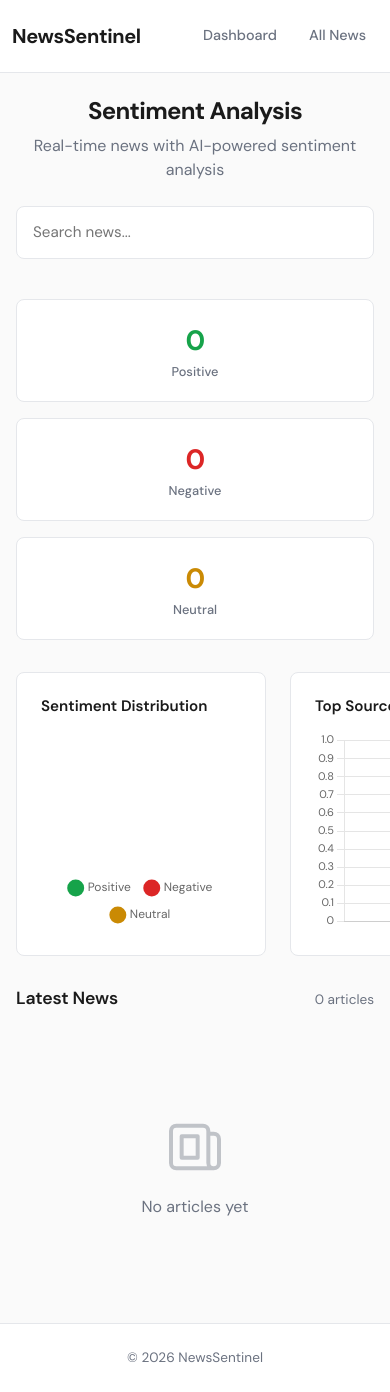
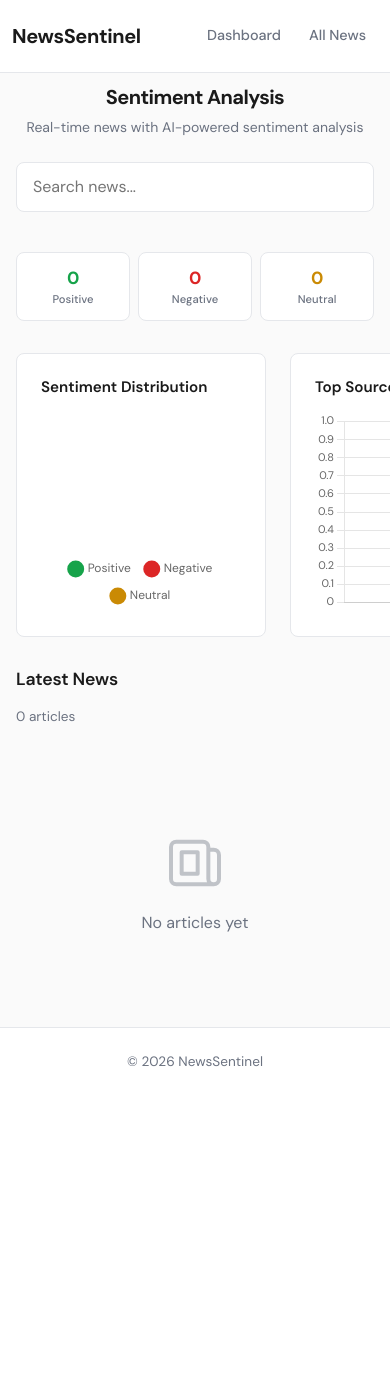
Before and after one commit to AyushPathak4650/Sentiment_News, a Django app: page / in a window 390 px wide; the page is wider, and only the part inside the window is pictured. After the commit the page ends 1067 px from the top of that part, so only its background shows below. Run offline with Django 5.2, Linux system fonts and the light colour scheme; data that the repository does not hold is empty; parts of the project's set-up code (start-up, migrations or seed data) failed here and were passed over.

Commit message:
fixed dynamic layout

```diff
--- a/news/static/css/style.css
+++ b/news/static/css/style.css
@@ -38,6 +38,7 @@ body {
 a {
     text-decoration: none;
     color: inherit;
+    -webkit-tap-highlight-color: transparent;
 }
 
 /* Navbar */
@@ -76,7 +77,14 @@ a {
 main {
     max-width: 1200px;
     margin: 0 auto;
-    padding: 2rem 1.5rem;
+    padding: 2rem 1rem;
+}
+
+/* Container override for mobile */
+@media (min-width: 768px) {
+    main {
+        padding: 2rem 1.5rem;
+    }
 }
 
 /* Hero Section */
@@ -337,11 +345,25 @@ footer p {
 /* Responsive */
 @media (max-width: 768px) {
     .stats-row {
-        grid-template-columns: 1fr;
+        grid-template-columns: repeat(3, 1fr);
+        gap: 0.5rem;
+    }
+
+    .stat-card {
+        padding: 1rem 0.5rem;
+    }
+
+    .stat-card .stat-number {
+        font-size: 1.25rem;
+    }
+
+    .stat-card .stat-label {
+        font-size: 0.7rem;
     }
 
     .news-grid {
         grid-template-columns: 1fr;
+        gap: 1rem;
     }
 
     .hero h1 {
@@ -349,11 +371,79 @@ footer p {
     }
 
     main {
-        padding: 1.5rem 1rem;
+        padding: 1rem;
     }
 
     .dashboard-grid {
         grid-template-columns: 1fr;
+    }
+
+    .news-card .card-image {
+        height: 140px;
+    }
+
+    .news-card .card-body {
+        padding: 0.875rem;
+    }
+
+    .search-form input {
+        padding: 0.75rem 1rem;
+        font-size: 1rem;
+    }
+
+    .pagination a {
+        padding: 0.625rem 0.875rem;
+        min-width: 44px;
+        min-height: 44px;
+        display: inline-flex;
+        align-items: center;
+        justify-content: center;
+    }
+
+    .section-header {
+        flex-direction: column;
+        gap: 0.5rem;
+    }
+
+    .chart-card {
+        padding: 1rem;
+    }
+
+    .summary-row {
+        grid-template-columns: 1fr;
+    }
+}
+
+@media (max-width: 480px) {
+    main {
+        padding: 0.75rem;
+    }
+
+    .hero h1 {
+        font-size: 1.25rem;
+    }
+
+    .hero p {
+        font-size: 0.875rem;
+    }
+
+    .stat-card {
+        padding: 0.75rem 0.25rem;
+    }
+
+    .stat-card .stat-number {
+        font-size: 1.1rem;
+    }
+
+    .news-card .card-meta {
+        flex-direction: column;
+        align-items: flex-start;
+        gap: 0.25rem;
+    }
+
+    .sentiment-badge {
+        padding: 0.375rem 0.75rem;
+        font-size: 0.65rem;
     }
 }
 
--- a/news/templates/news/base.html
+++ b/news/templates/news/base.html
@@ -3,8 +3,10 @@
 <html lang="en">
 <head>
     <meta charset="UTF-8">
-    <meta name="viewport" content="width=device-width, initial-scale=1.0">
+    <meta name="viewport" content="width=device-width, initial-scale=1.0, maximum-scale=5.0">
     <title>{% block title %}NewsSentinel{% endblock %}</title>
+    <meta name="description" content="Real-time news with sentiment analysis">
+    <meta name="theme-color" content="#1a1a1a">
 
     <link rel="preconnect" href="https://fonts.googleapis.com">
     <link rel="preconnect" href="https://fonts.gstatic.com" crossorigin>
@@ -15,17 +17,19 @@
 <body>
     <nav class="navbar">
         <div class="container">
-            <a class="navbar-brand" href="{% url 'dashboard' %}">
-                NewsSentinel
-            </a>
-            <div class="d-flex gap-2">
-                <a class="nav-link" href="{% url 'dashboard' %}">Dashboard</a>
-                <a class="nav-link" href="{% url 'news-home' %}">All News</a>
+            <div class="d-flex justify-content-between align-items-center w-100">
+                <a class="navbar-brand" href="{% url 'dashboard' %}">
+                    NewsSentinel
+                </a>
+                <div class="d-flex gap-1">
+                    <a class="nav-link" href="{% url 'dashboard' %}">Dashboard</a>
+                    <a class="nav-link" href="{% url 'news-home' %}">All News</a>
+                </div>
             </div>
         </div>
     </nav>
 
-    <main>
+    <main class="container-fluid px-3 px-md-4">
         {% block content %}{% endblock %}
     </main>
 
```
